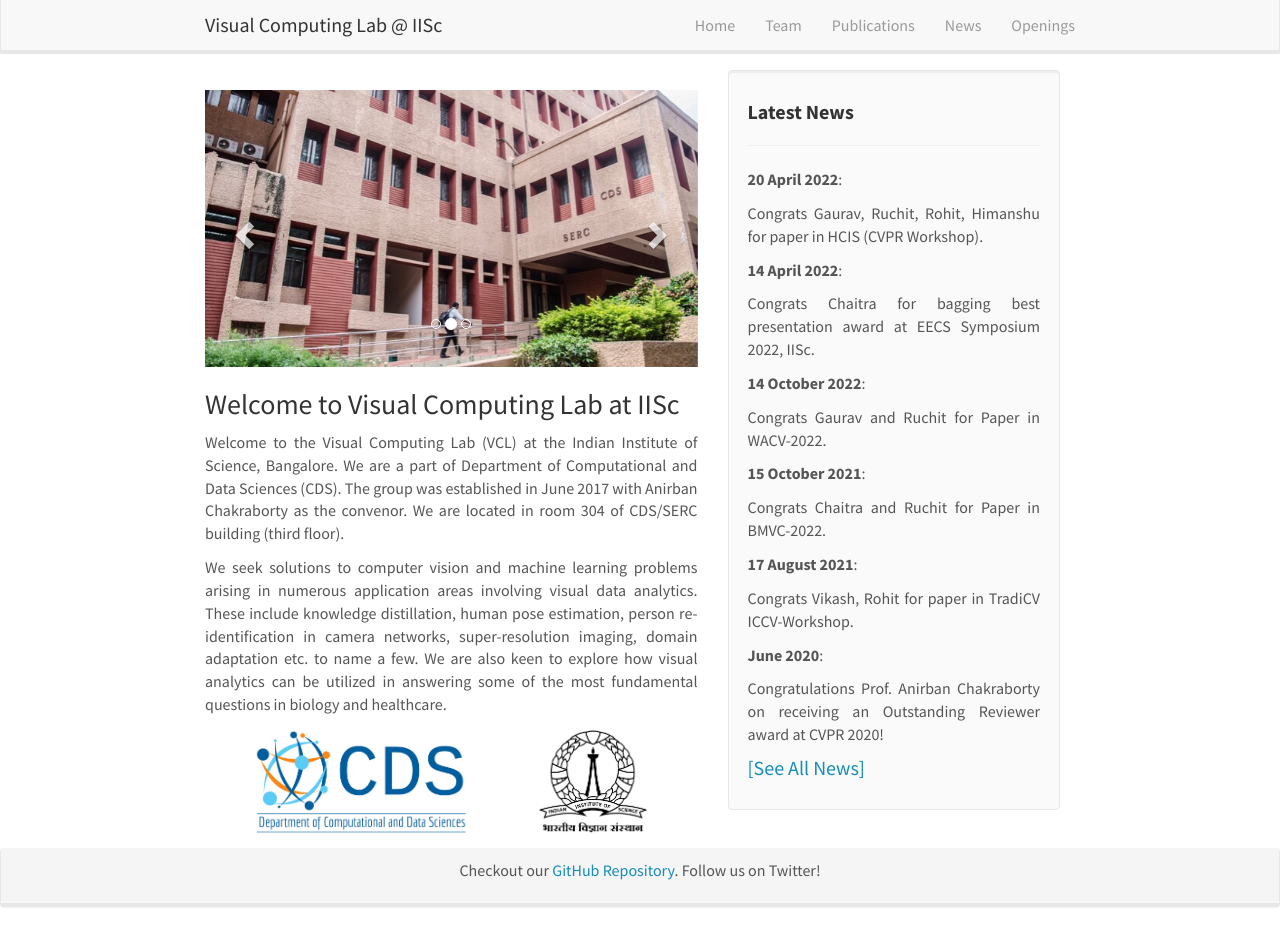
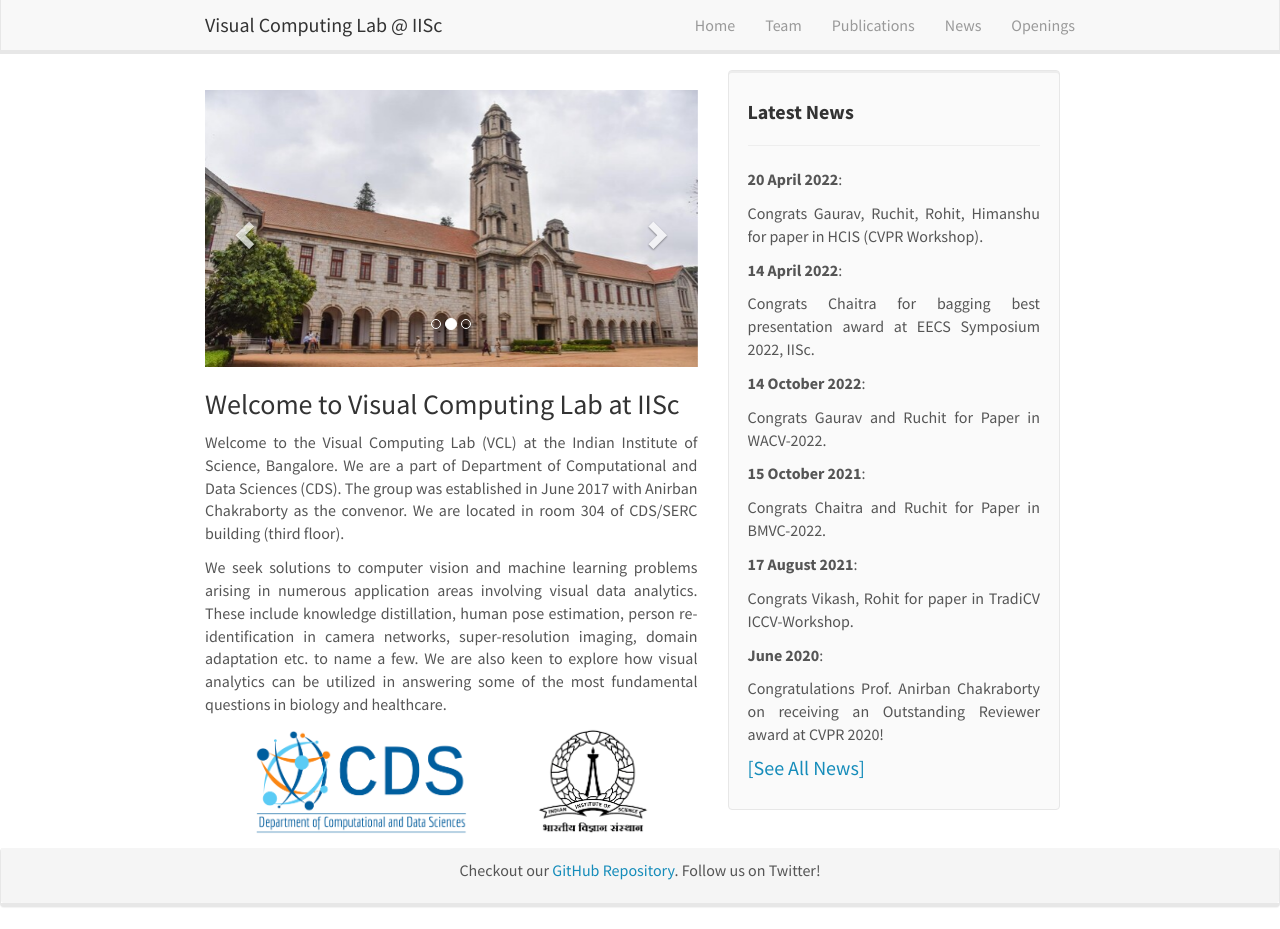
Before and after one commit to vcl-iisc/vclab-website, a Jekyll site: the page built from _pages/home.md, in a window 1280 px wide and 929 px high. Built offline with Jekyll 4.4.1, drawn with Linux system fonts in a browser that asks for light colours; nearby versions of some CDN libraries.

Commit message:
slider update

```diff
--- a/_layouts/homelay.html
+++ b/_layouts/homelay.html
@@ -14,13 +14,13 @@ layout: default
 		<!-- Items -->
 		<div class="carousel-inner" markdown="0">
 			<div class="item active">
-				<img src="{{ site.url }}{{ site.baseurl }}/images/slider/iisc.jpg" alt="Slide 1" />
+				<a href="https://github.com/vcl-iisc/ZSKD"><img src="{{ site.url }}{{ site.baseurl }}/images/slider/ZSKD.png" alt="Slide 2" /></a>
 			</div>
 			<div class="item">
-				<img src="{{ site.url }}{{ site.baseurl }}/images/slider/cds.jpg" alt="Slide 2" />
+				<a href="https://iisc.ac.in/"><img src="{{ site.url }}{{ site.baseurl }}/images/slider/iisc.jpg" alt="Slide 1" /></a>
 			</div>
 			<div class="item">
-				<img src="{{ site.url }}{{ site.baseurl }}/images/slider/cds.jpg" alt="Slide 2" />
+				<a href="https://cds.iisc.ac.in/"><img src="{{ site.url }}{{ site.baseurl }}/images/slider/cds.jpg" alt="Slide 2" /></a>
 			</div>
 		</div>
 		<a class="left carousel-control" href="#carousel" role="button" data-slide="prev">
```
Also changed, not shown: images/slider/ZSKD.png (added).
